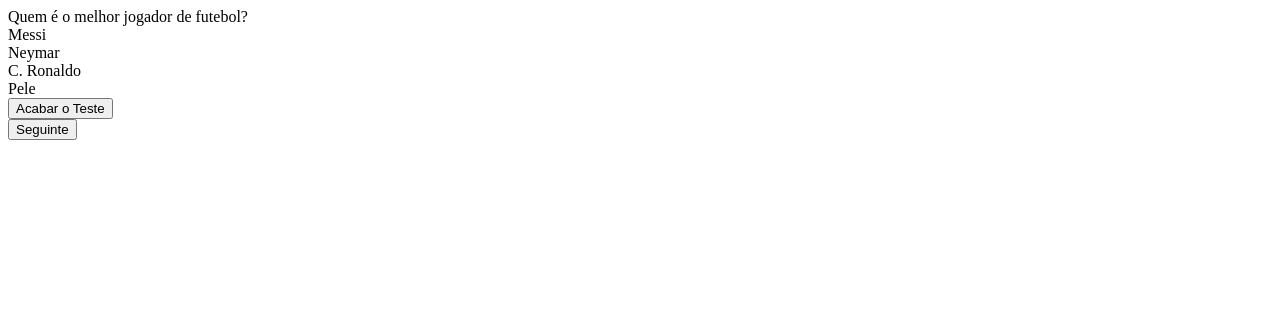
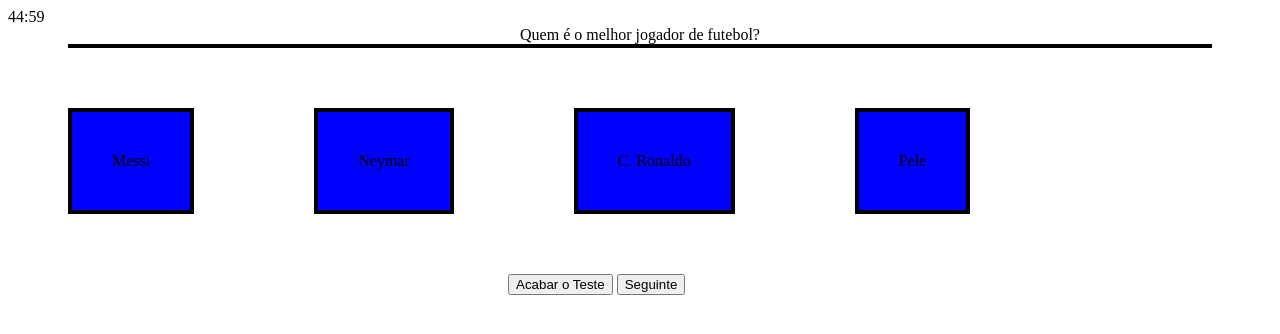
Before and after one commit to 21F0rc3/TestCenter, a plain HTML site: page index.html in a window 1280 px wide. Both pictures are taken after a click on the button "Start". Drawn offline with Linux system fonts and the light colour scheme.

Commit message:
Implementacao do contador de tempo

```diff
--- a/index.html
+++ b/index.html
@@ -6,15 +6,22 @@
     <link rel="stylesheet" href="style.css">
   </head>
   <body>
+    <div id="timer"></div>
     <button id="start" onclick="start()">Start</button>
     <div id="Test"></div>
-    <div><button id="prev" onclick="perguntaAnterior()">Anterior</button></div>
-    <div><button onclick="acabarTeste()">Acabar o Teste</button></div>
-    <div><button id="next" onclick="perguntaSeguinte()">Seguinte</button></div>
+    <div id="Controlos">
+      <button id="prev" onclick="perguntaAnterior()">Anterior</button>
+      <button onclick="acabarTeste()">Acabar o Teste</button>
+      <button id="next" onclick="perguntaSeguinte()">Seguinte</button>
+    </div>
   </body>
   <script>
     var IndexDeQuestoes = 0;
     var arrayQuestoes;
+
+    var count = 45 * 60;
+    var minutos = count / 60;
+    var segundos = 0;
 
     var nrDeSelecionada = 0;
 
@@ -36,6 +43,8 @@
       $("#start").css("display", "none");
       $("#prev").css("display", "none");
 
+      countdown();
+
       return arrayQuestoes;
     }
 
@@ -45,7 +54,7 @@
       for(i=0; i<tam; i++) {
         $("#Test").append("<div id='Questao"+i+"'></div>");
 
-        $("#Questao"+i).append("<div>"+arrayQuestoes[i].pergunta+"</div>");
+        $("#Questao"+i).append("<div class='Questao'>"+arrayQuestoes[i].pergunta+"</div>");
         $("#Questao"+i).attr("class", "d-none");
 
         if(arrayQuestoes[i].tipo == "escolha unica") {
@@ -96,14 +105,14 @@
     function perguntaAnterior() {
       $("#Questao"+IndexDeQuestoes).css("display", "none");
       IndexDeQuestoes--;
-      $("#Questao"+IndexDeQuestoes).css("display", "block");
+      $("#Questao"+IndexDeQuestoes).css("display", "inline");
 
       if(IndexDeQuestoes <= 0) {
         $("#prev").css("display", "none");
       }
 
       if($("#next").css("display") == "none") {
-        $("#next").css("display", "block");
+        $("#next").css("display", "inline");
       }
       return IndexDeQuestoes;
     }
@@ -116,14 +125,14 @@
 
       $("#Questao"+IndexDeQuestoes).css("display", "none");
       IndexDeQuestoes++;
-      $("#Questao"+IndexDeQuestoes).css("display", "block");
+      $("#Questao"+IndexDeQuestoes).css("display", "inline");
 
       if(IndexDeQuestoes >= arrayQuestoes.length - 1) {
         $("#next").css("display", "none");
       }
 
       if($("#prev").css("display") == "none") {
-        $("#prev").css("display", "block");
+        $("#prev").css("display", "inline");
       }
 
       return IndexDeQuestoes;
@@ -174,5 +183,21 @@
       }
       return score;
     }
+
+    function countdown() {
+      var time = setInterval(function () {
+         if(count<2) {
+           clearInterval(time);
+         }
+         count--;
+         if(segundos > 0) {
+           segundos--;
+         }else{
+           minutos--;
+           segundos = 60;
+         }
+         $("#timer").html(minutos+":"+segundos);
+      }, 1000);
+    }
   </script>
 </html>
--- a/style.css
+++ b/style.css
@@ -5,3 +5,29 @@
 .d-block {
   display: block;
 }
+
+.Questao {
+  border-bottom: 4px solid black;
+  text-align: center;
+  margin-left: 60px;
+  margin-right: 60px;
+  display: block;
+}
+
+.Opcao {
+  border: 4px solid black;
+  background-color: blue;
+  display: inline-block;
+  margin: 60px;
+  padding: 40px;
+}
+
+#timer {
+
+}
+
+#Controlos {
+  position: relative;
+  left: 500px;
+  display: inline;
+}
```
